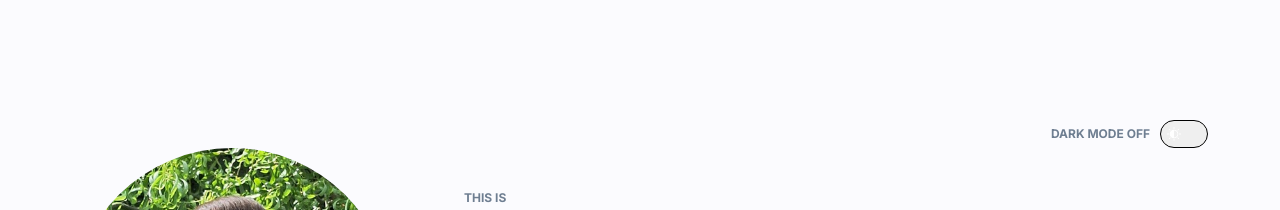
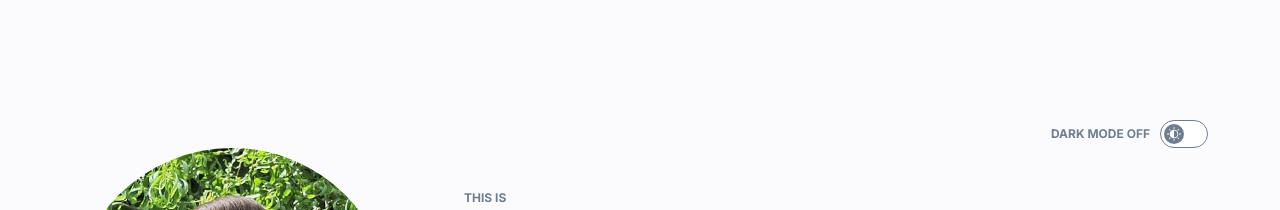
Before and after one commit to AnnaLukaszczyk/Personal-homepage, a React (Create React App) app: page / in a window 1280 px wide. Shown: the top 210 px of the page. Built offline with nearby package versions, Linux system fonts and the light colour scheme.

Commit message:
deleted mineShaft color, added mercury color. Added background, border and iconBox to themeSwitch

```diff
--- a/src/core/theme.js
+++ b/src/core/theme.js
@@ -6,8 +6,8 @@ const colorNames = {
 	slateGray: "#6E7E91",
 	anakiwa: "#8CC2FF",
 	dodgerBlue: "#2188FF",
-	mineShaft: "#252525",
 	shipCove: "#6D93BE",
+	mercury: "#e5e5e5",
 };
 
 const common = {
@@ -32,7 +32,10 @@ export const themeLight = {
 			shadow: colorNames.anakiwa,
 		},
 		themeSwitch: {
+			background: colorNames.white,
 			icon: colorNames.white,
+			border: colorNames.slateGray,
+			iconBox: colorNames.slateGray,
 		},
 	},
 };
@@ -43,7 +46,7 @@ export const themeDark = {
 		primary: colorNames.dodgerBlue,
 		textPrimary: colorNames.white,
 		site: {
-			background: colorNames.mineShaft,
+			background: colorNames.black,
 			text: colorNames.white,
 		},
 		buttonLink: {
@@ -51,7 +54,10 @@ export const themeDark = {
 			shadow: colorNames.shipCove,
 		},
 		themeSwitch: {
-			icon: colorNames.mineShaft,
+			background: colorNames.black,
+			icon: colorNames.black,
+			border: colorNames.white,
+			iconBox: colorNames.white,
 		},
 	},
 };
```
